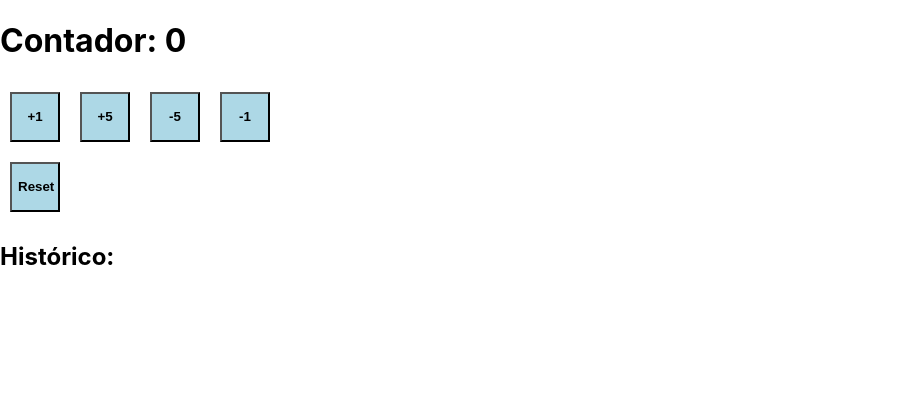
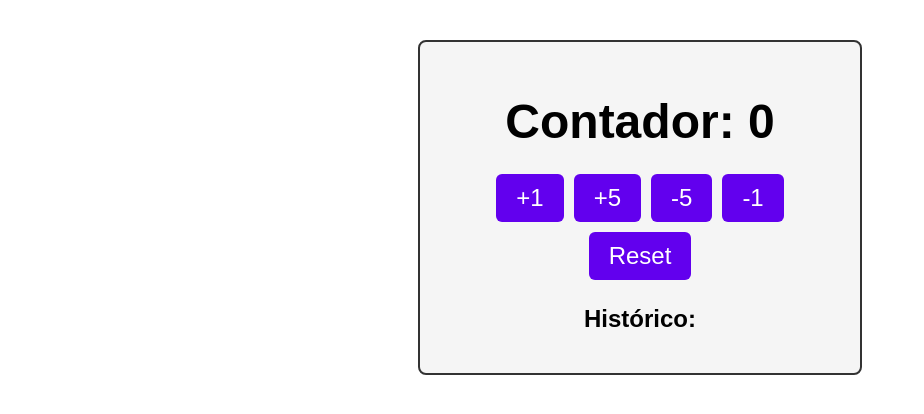
Before and after one commit to SamuelCB92/Counter-App, a React (Create React App) app: page / in a window 1280 px wide. Shown: the top 414 px of the page, without its empty margins (0-924 px from the left). Built offline with nearby package versions, Linux system fonts and the light colour scheme.

Commit message:
Styling css

```diff
--- a/src/App.css
+++ b/src/App.css
@@ -1,10 +1,43 @@
-.box {
-  display: inline-block;
-  width: 50px;
-  height: 50px;
-  background-color: lightblue;
-  margin: 10px;
-  justify-content: center; /* centraliza texto horizontalmente */
-  align-items: center;     /* centraliza texto verticalmente */
-  font-weight: bold;
+/* App.css */
+
+.app-container {
+  max-width: 400px;
+  margin: 40px auto;
+  padding: 20px;
+  border: 2px solid #333;
+  border-radius: 8px;
+  font-family: Arial, sans-serif;
+  background-color: #f5f5f5;
+  text-align: center;
 }
+
+h1 {
+  font-size: 3rem;
+  margin-bottom: 20px;
+}
+
+button.box {
+  font-size: 1.5rem;
+  margin: 5px;
+  padding: 10px 20px;
+  border-radius: 6px;
+  border: none;
+  cursor: pointer;
+  background-color: #6200ee;
+  color: white;
+  transition: background-color 0.3s ease;
+}
+
+button.box:hover {
+  background-color: #3700b3;
+}
+
+ul {
+  list-style-type: none;
+  padding-left: 0;
+}
+
+li {
+  font-size: 1.2rem;
+  padding: 4px 0;
+}
--- a/src/App.jsx
+++ b/src/App.jsx
@@ -25,8 +25,9 @@ export default function App() {
   }
 
 
+
   return (
-    <div>
+    <div className="app-container">
       <h1>Contador: {count}</h1>
       <IncrementButton onIncrement={increment} />
       <ResetButton reset={reset} />
```
